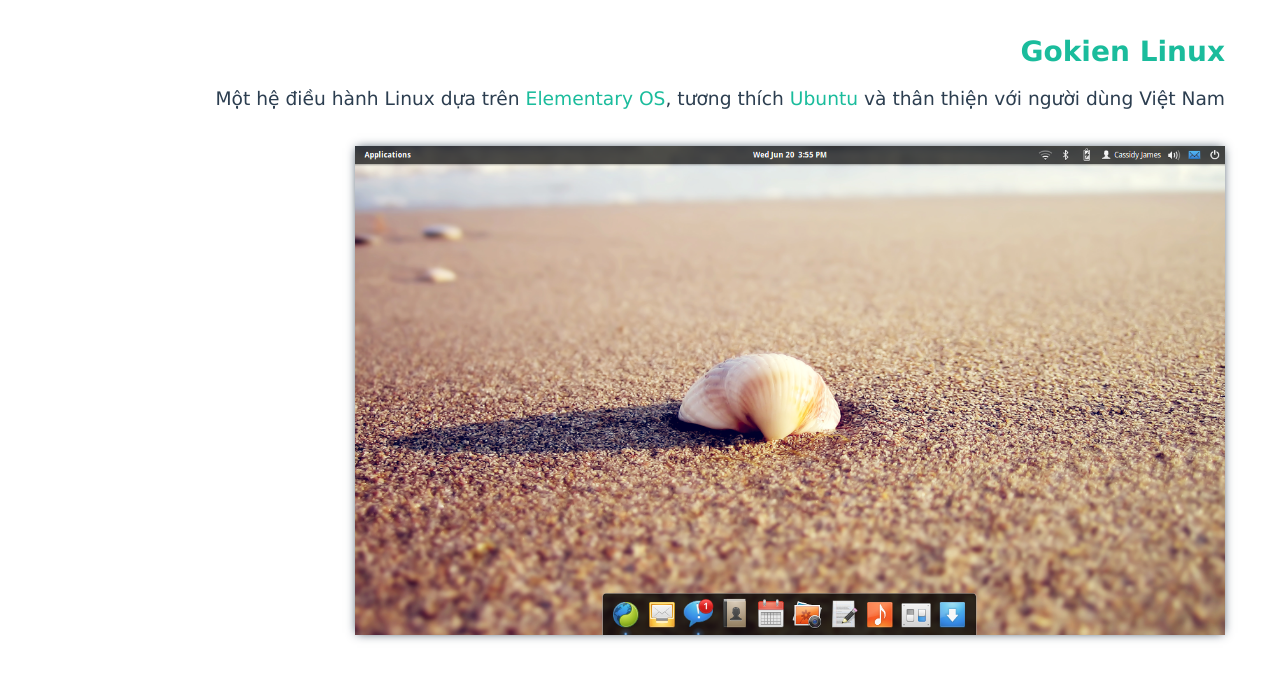
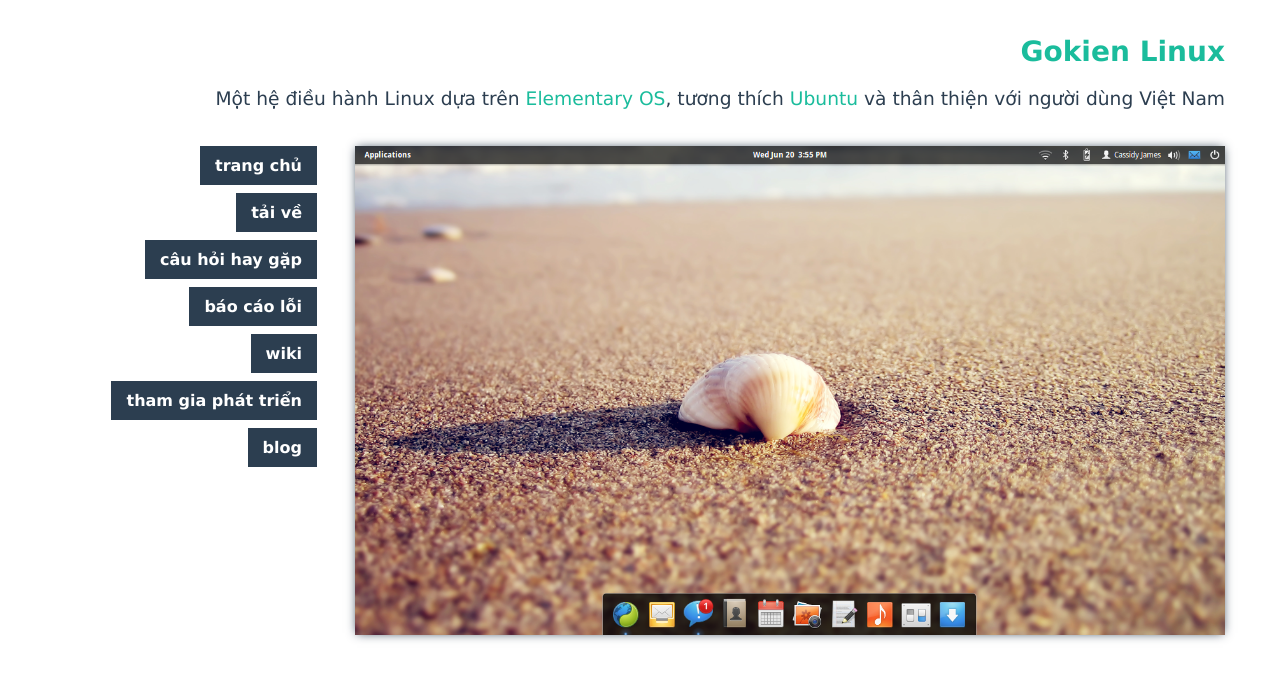
Before and after one commit to gokien/homepage, a Jekyll site: the page built from index.html, in a window 1280 px wide. Shown: the top 680 px of the page. Built offline with Jekyll 4.4.1, drawn with Linux system fonts in a browser that asks for light colours; nearby versions of some CDN libraries.

Commit message:
Make navbar freeflow in mobile view

```diff
--- a/css/main.css
+++ b/css/main.css
@@ -366,12 +366,20 @@
     width: 100%;
 }
 
+ul.nav > li {
+    text-align: right;
+    margin-bottom: 0.5em;
+    margin-right: 0.5em;
+    float: none;
+}
+
 ul.nav > li > a {
     padding: 9px 15px;
     color: white;
     font-weight: bold;
     transition: background-color .2s;
-    text-align: right;
+    background-color: rgb(44, 62, 80);
+    display: inline-block;
 }
 
 .sidebar ul.nav > li > a:hover, ul.nav > li > a:focus {
@@ -382,10 +390,6 @@
 .navbar-inner {
     border-radius: 0;
     border: none;
-}
-
-.navbar .nav > li {
-  float: none;
 }
 
 /*Jumbotron image*/
@@ -414,3 +418,15 @@
 header .title {
     color: rgb(26, 188, 156);
 }
+
+
+/* mobile view */
+@media (max-width: 480px) {
+
+    /* make the nav-sidebar free-flow */
+    ul.nav > li {
+        margin-bottom: 0.2em;
+        margin-right: 0.2em;
+        float: right;
+    }
+}
```
